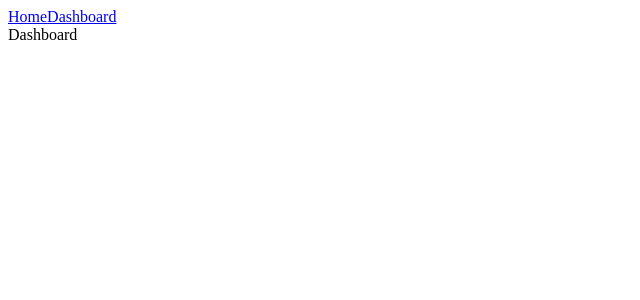
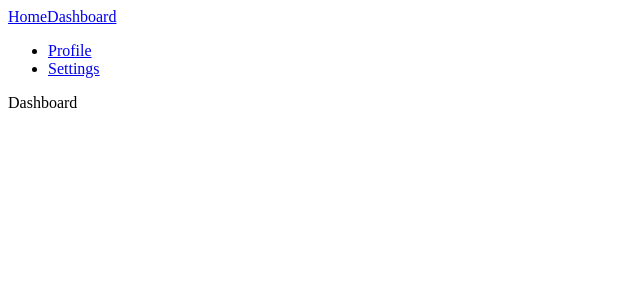
Before and after one commit to sabanr/04-reusable-components, a React (Vite) app: page /dashboard in a window 1280 px wide. Shown: the top 300 px of the page, without its empty margins (0-640 px from the left). Built offline with nearby package versions, Linux system fonts and the light colour scheme.

Commit message:
feat: add Profile and Settings components; update Dashboard routing

```diff
--- a/src/App.tsx
+++ b/src/App.tsx
@@ -3,6 +3,8 @@
 
 const HomePage = lazy(() => import('./pages/Homepage'));
 const Dashboard = lazy(() => import('./pages/Dashboard'));
+const Profile = lazy(() => import('./pages/Profile'));
+const Settings = lazy(() => import('./pages/Settings'));
 const PageNotFound = lazy(() => import('./pages/PageNotFound'));
 
 const Nav = lazy(() => import('./components/Nav'));
@@ -13,7 +15,10 @@
 			<Nav />
 			<Routes>
 				<Route path="/" element={<HomePage />} />
-				<Route path="/dashboard" element={<Dashboard />} />
+				<Route path="/dashboard" element={<Dashboard />}>
+					<Route path="settings" element={<Settings />} />
+					<Route path="profile" element={<Profile />} />
+				</Route>
 				<Route path="*" element={<PageNotFound />} />
 			</Routes>
 		</BrowserRouter>
--- a/src/pages/Dashboard.tsx
+++ b/src/pages/Dashboard.tsx
@@ -1,4 +1,19 @@
+import { Outlet, Link } from 'react-router-dom';
+
 const Dashboard: React.FC = () => {
-	return <div>Dashboard</div>;
+	return (
+		<div>
+			<ul>
+				<li>
+					<Link to="profile">Profile</Link>
+				</li>
+				<li>
+					<Link to="settings">Settings</Link>
+				</li>
+			</ul>
+			Dashboard
+			<Outlet />
+		</div>
+	);
 };
 export default Dashboard;
--- /dev/null
+++ b/src/pages/Profile.tsx
@@ -0,0 +1,4 @@
+const Profile: React.FC = () => {
+	return <div>Profile</div>;
+};
+export default Profile;
--- /dev/null
+++ b/src/pages/Settings.tsx
@@ -0,0 +1,4 @@
+const settings: React.FC = () => {
+	return <div>settings</div>;
+};
+export default settings;
```
